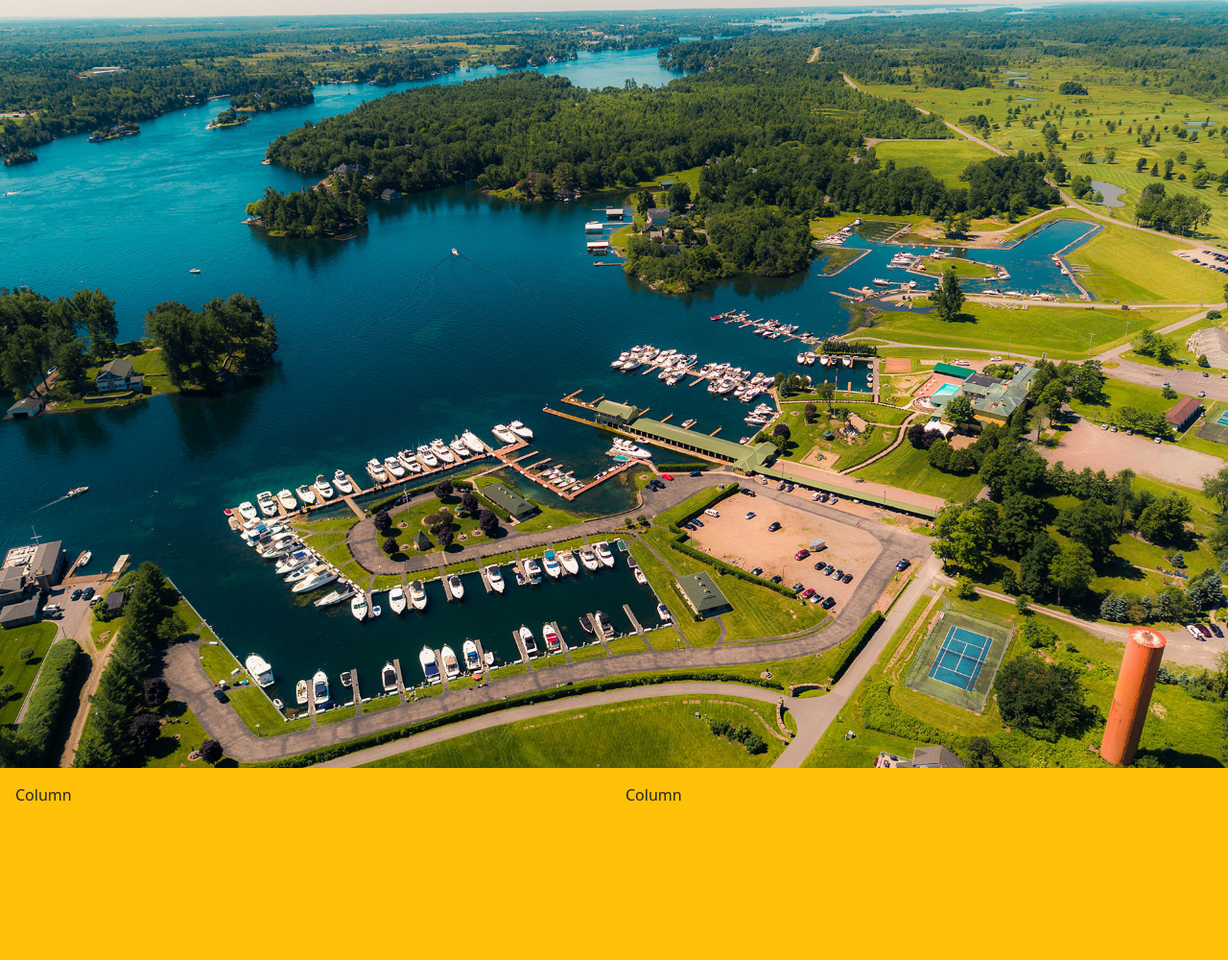
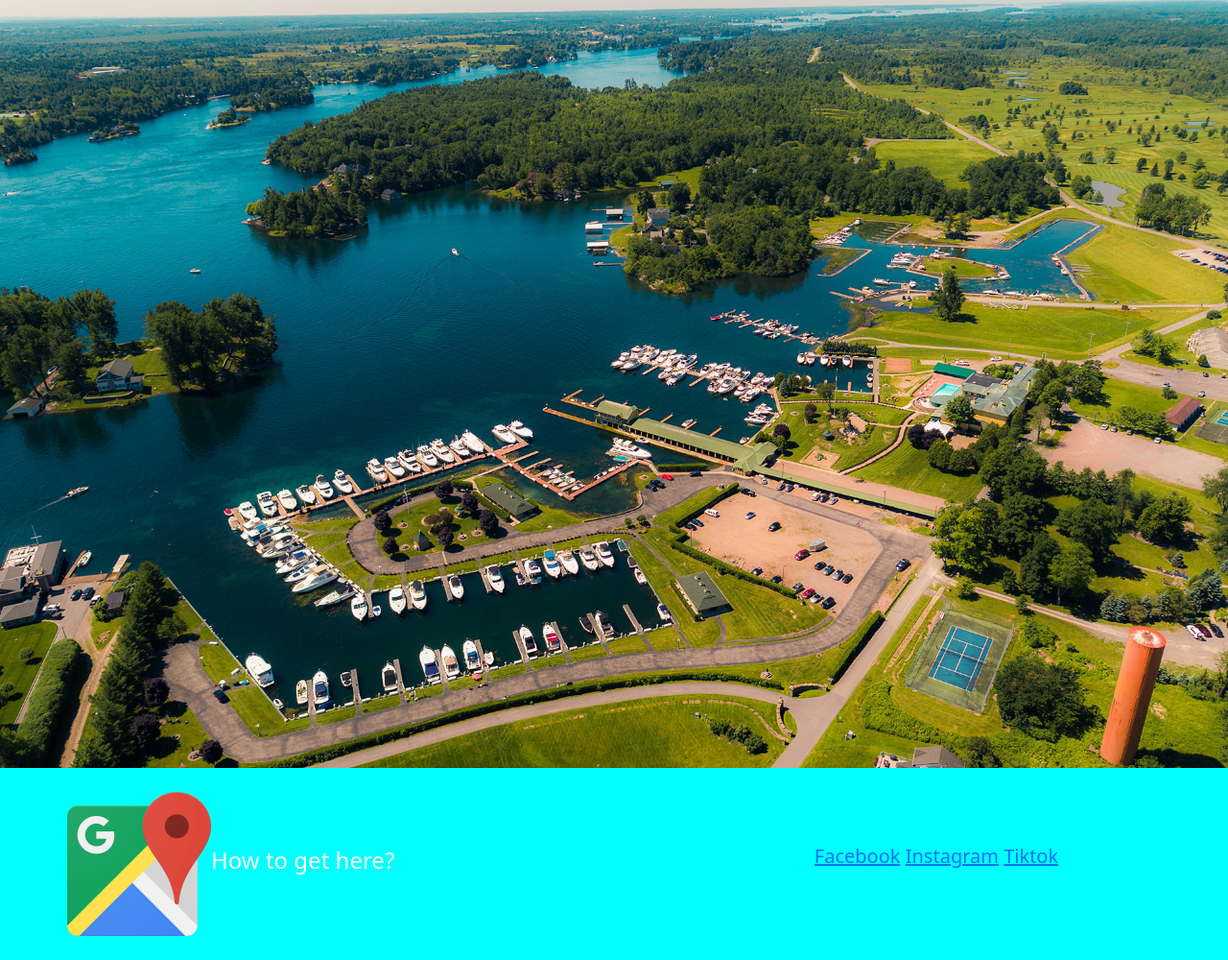
Before and after one commit to matiasAlexander91/bootstrapTest, a plain HTML site: page index.html in a window 1280 px wide. Shown: the part 194-1194 px from the top of the page at 96% size. Drawn offline with nearby package versions, Linux system fonts and the light colour scheme.

Commit message:
adding media q

```diff
--- a/css/style.css
+++ b/css/style.css
@@ -2,6 +2,7 @@
     margin: 0;
     padding: 0;
     box-sizing: border-box;
+    list-style: none;
 }
 .collapse{
     display: flex;
@@ -36,10 +37,61 @@
     height: calc(100vh - 791px);
     max-height: 400px;
     width: 100vw;
-}
+} */
 .logo {
     max-height: 100vh;
 }
 .logo a img{
     width: 359px;
 }
+.footerId {
+    height: 200px;
+    display: flex;
+    justify-content: center;
+}
+.footerId div {
+    width: 100vw;
+    display: flex;
+}
+.footerId .footerLeft{
+    justify-content: flex-start;
+    align-items: center;
+    background-color: aqua;
+    color: white;
+    font-size: 50px;
+}
+.footerId .footerLeft a {
+    display: flex;
+    height: 150px;
+    width: 200px;
+    justify-content: flex-end;
+    margin-left: 20px;
+}
+
+.footerId .footerRight {
+    font-size: 20px;
+    color: white;
+    background-color: aqua;
+    text-align: right;
+    display: flex;
+    justify-content: space-around;
+    align-items: center;
+
+}
+.footerRight ul li {
+    display: inline-block;
+    justify-content: space-evenly;
+
+}
+@media (max-width: 768px) {
+    .footerId {
+        display: inline-block;
+        align-items: space-around;
+        gap: 10px;
+        background-color: aqua;
+    }
+    .footerRight {
+        margin-top: 10px;
+
+    }
+}
--- a/index.html
+++ b/index.html
@@ -41,17 +41,23 @@
     <div class="container-fluid fondo">
         <img src="./images/background.jpg" alt="">
     </div>
-    <div class="container-fluid footer bg-warning p-3">
-        <div class="row">
-          <div class="col-md-6">
-            Column
-          </div>
-          <div class="col-md-6">
-            Column
-          </div>
+
+      <footer class="footerId">
+        <div class="footerLeft">
+
+        <a href="https://goo.gl/maps/SEGDssspsrJF1GDP7" target="_blank"><img src="./images/googlemaps.png" alt=""></a></li>
+
+        <h4>How to get here?</h4>
         </div>
-      </div>
+        <div class="footerRight">
+            <ul>
+                <li><a href="#"> Facebook</a></li>
+                <li><a href="#"> Instagram</a></li>
+                <li><a href="#"> Tiktok</a></li>
+            </ul>
 
+        </div>
+    </footer>
     <script src="https://cdn.jsdelivr.net/npm/bootstrap@5.3.0-alpha3/dist/js/bootstrap.bundle.min.js" integrity="sha384-ENjdO4Dr2bkBIFxQpeoTz1HIcje39Wm4jDKdf19U8gI4ddQ3GYNS7NTKfAdVQSZe" crossorigin="anonymous"></script>
 </body>
 </html>
```
Also changed, not shown: pages/fleet.html (+15 -23 lines).
